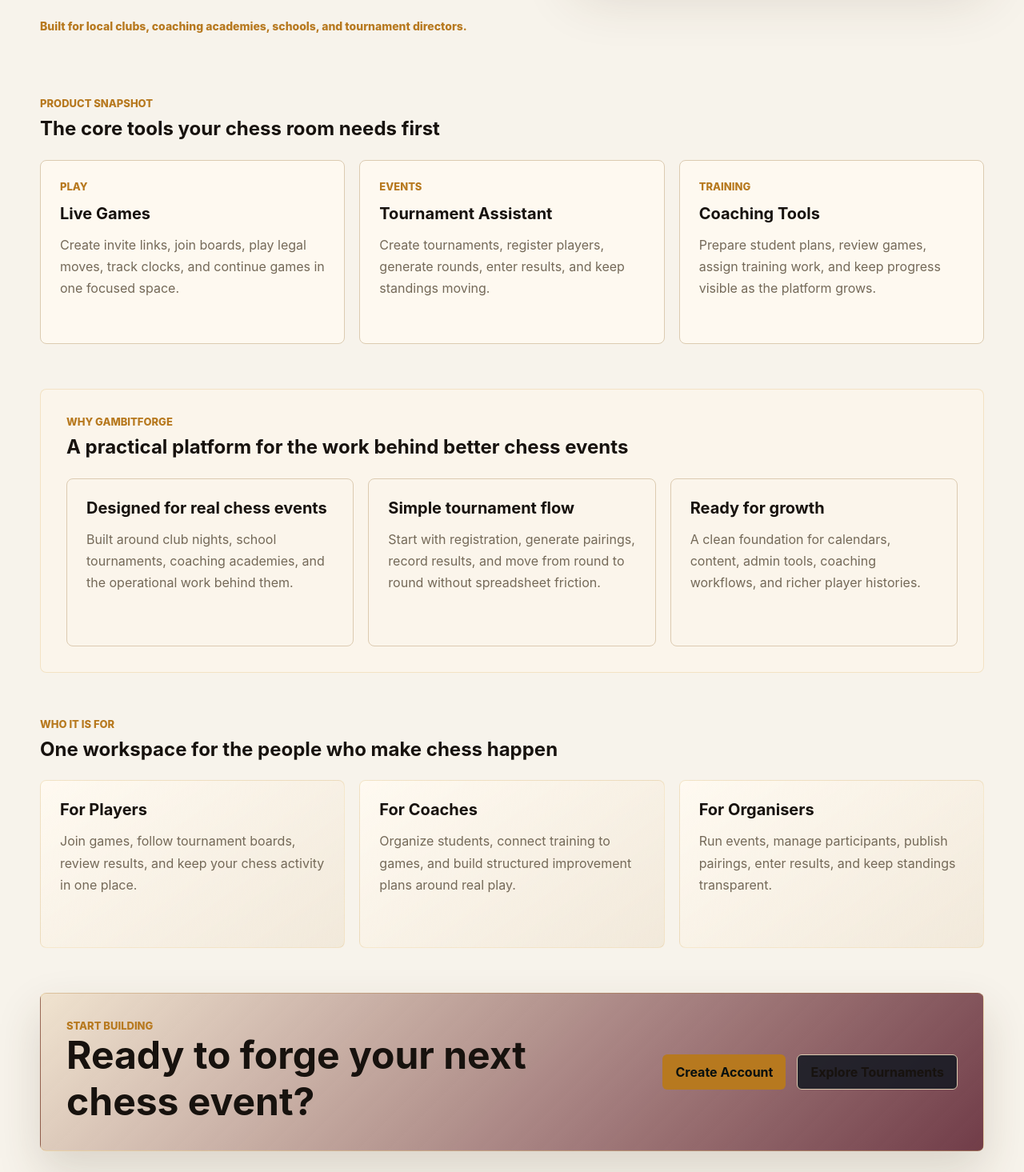
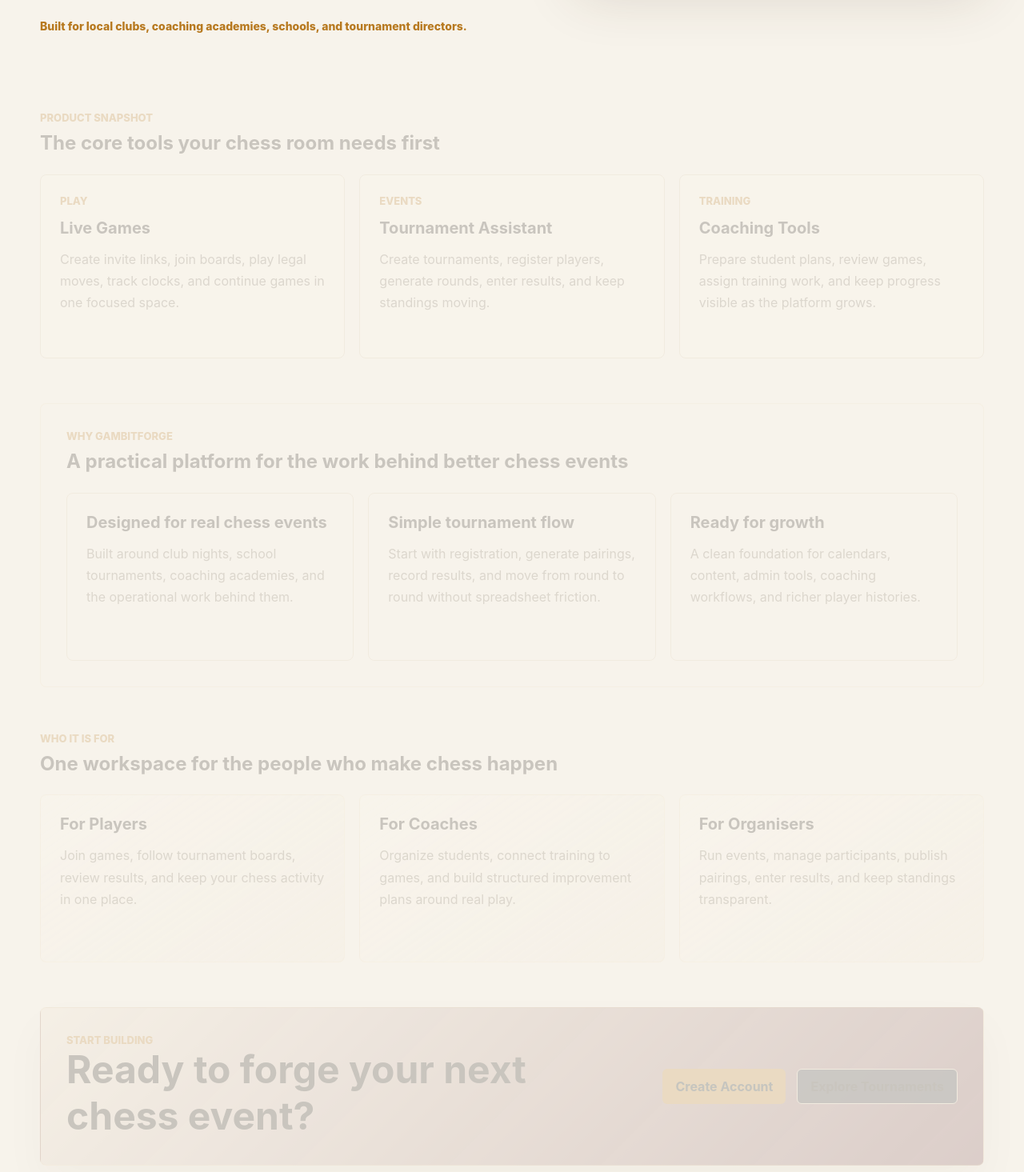
Before and after one commit to Bitolko/gambitforge-web, a Vue app: page / in a window 1280 px wide. Shown: the part 765-2230 px from the top of the page at 80% size. Built offline with nearby package versions, Linux system fonts and the light colour scheme; no server answers.

Commit message:
Add premium UI animations and hover polish

```diff
--- a/src/pages/Home.vue
+++ b/src/pages/Home.vue
@@ -109,7 +109,12 @@
       </div>
 
       <div class="landing-card-grid">
-        <article v-for="card in productCards" :key="card.title" class="landing-card">
+        <article
+          v-for="(card, index) in productCards"
+          :key="card.title"
+          class="landing-card"
+          :class="`stagger-${index + 1}`"
+        >
           <p class="panel-label">{{ card.label }}</p>
           <h3>{{ card.title }}</h3>
           <p>{{ card.description }}</p>
@@ -124,7 +129,12 @@
       </div>
 
       <div class="landing-card-grid">
-        <article v-for="reason in reasons" :key="reason.title" class="landing-card subtle-card">
+        <article
+          v-for="(reason, index) in reasons"
+          :key="reason.title"
+          class="landing-card subtle-card"
+          :class="`stagger-${index + 1}`"
+        >
           <h3>{{ reason.title }}</h3>
           <p>{{ reason.description }}</p>
         </article>
@@ -138,7 +148,12 @@
       </div>
 
       <div class="landing-card-grid">
-        <article v-for="type in userTypes" :key="type.title" class="landing-card audience-card">
+        <article
+          v-for="(type, index) in userTypes"
+          :key="type.title"
+          class="landing-card audience-card"
+          :class="`stagger-${index + 1}`"
+        >
           <h3>{{ type.title }}</h3>
           <p>{{ type.description }}</p>
         </article>
--- a/src/style.css
+++ b/src/style.css
@@ -82,10 +82,18 @@
   font-weight: 700;
   cursor: pointer;
   text-align: center;
+  transition:
+    transform 180ms ease,
+    box-shadow 180ms ease,
+    border-color 180ms ease,
+    background-color 180ms ease,
+    color 180ms ease;
 }
 
 button:hover:not(:disabled) {
   background: var(--accent-hover);
+  box-shadow: 0 10px 28px rgba(22, 163, 148, 0.18);
+  transform: translateY(-1px);
 }
 
 button:disabled {
@@ -203,15 +211,41 @@
 }
 
 .nav-links a {
+  position: relative;
   white-space: nowrap;
   color: var(--text);
   font-size: 14px;
   text-decoration: none;
+  transition:
+    color 180ms ease,
+    text-shadow 180ms ease;
+}
+
+.nav-links a::after {
+  position: absolute;
+  right: 0;
+  bottom: -8px;
+  left: 0;
+  height: 1px;
+  background: linear-gradient(90deg, transparent, var(--gold), transparent);
+  content: '';
+  opacity: 0;
+  transform: scaleX(0.4);
+  transition:
+    opacity 180ms ease,
+    transform 180ms ease;
 }
 
 .nav-links a:hover,
 .nav-links a.router-link-active {
   color: var(--text-strong);
+  text-shadow: 0 0 18px rgba(215, 169, 77, 0.24);
+}
+
+.nav-links a:hover::after,
+.nav-links a.router-link-active::after {
+  opacity: 1;
+  transform: scaleX(1);
 }
 
 .nav-cta,
@@ -377,6 +411,8 @@
 
 .secondary-button:hover:not(:disabled) {
   background: var(--surface-strong);
+  border-color: rgba(215, 169, 77, 0.32);
+  box-shadow: 0 10px 28px var(--shadow);
 }
 
 .dashboard-grid {
@@ -553,6 +589,17 @@
   border: 1px solid var(--line);
   border-radius: 8px;
   background: var(--panel-bg);
+  transition:
+    transform 200ms ease,
+    border-color 200ms ease,
+    box-shadow 200ms ease,
+    background-color 200ms ease;
+}
+
+.game-card:hover {
+  border-color: rgba(215, 169, 77, 0.28);
+  box-shadow: 0 16px 36px var(--shadow);
+  transform: translateY(-2px);
 }
 
 .game-card > div:first-child {
@@ -604,10 +651,18 @@
   font-weight: 700;
   text-decoration: none;
   text-align: center;
+  transition:
+    transform 180ms ease,
+    box-shadow 180ms ease,
+    border-color 180ms ease,
+    background-color 180ms ease,
+    color 180ms ease;
 }
 
 .button-link:hover {
   background: var(--accent-hover);
+  box-shadow: 0 10px 28px rgba(22, 163, 148, 0.18);
+  transform: translateY(-1px);
 }
 
 .text-link {
@@ -820,6 +875,7 @@
 
 .hero-primary:hover {
   background: #efc565;
+  box-shadow: 0 14px 34px rgba(215, 169, 77, 0.22);
 }
 
 .secondary-link {
@@ -830,6 +886,8 @@
 
 .secondary-link:hover {
   background: var(--surface-strong);
+  border-color: rgba(215, 169, 77, 0.32);
+  box-shadow: 0 12px 32px var(--shadow);
 }
 
 .hero-board {
@@ -842,6 +900,7 @@
     linear-gradient(145deg, rgba(215, 169, 77, 0.12), rgba(18, 24, 33, 0.72)),
     var(--panel-bg);
   box-shadow: 0 28px 70px var(--shadow);
+  animation: premiumRise 700ms ease both;
 }
 
 .hero-logo-panel {
@@ -853,6 +912,7 @@
   border: 1px solid var(--line);
   border-radius: 8px;
   background: rgba(9, 11, 15, 0.36);
+  animation: premiumRise 760ms ease both;
 }
 
 .hero-logo-frame {
@@ -905,6 +965,25 @@
   border: 1px solid var(--line);
   border-radius: 8px;
   background: var(--surface-soft);
+  animation: premiumRise 760ms ease both;
+  transition:
+    transform 200ms ease,
+    border-color 200ms ease,
+    box-shadow 200ms ease;
+}
+
+.hero-snapshot-grid article:hover {
+  border-color: rgba(215, 169, 77, 0.32);
+  box-shadow: 0 14px 34px var(--shadow);
+  transform: translateY(-2px);
+}
+
+.hero-snapshot-grid article:nth-child(2) {
+  animation-delay: 90ms;
+}
+
+.hero-snapshot-grid article:nth-child(3) {
+  animation-delay: 160ms;
 }
 
 .hero-snapshot-grid article:first-child {
@@ -920,6 +999,9 @@
 
 .landing-section {
   margin-top: 56px;
+  animation: sectionReveal linear both;
+  animation-range: entry 8% cover 26%;
+  animation-timeline: view();
 }
 
 .section-kicker {
@@ -949,6 +1031,20 @@
   border: 1px solid var(--line);
   border-radius: 8px;
   background: var(--panel-bg);
+  animation: premiumRise 640ms ease both;
+  transition:
+    transform 220ms ease,
+    border-color 220ms ease,
+    box-shadow 220ms ease,
+    background-color 220ms ease;
+}
+
+.landing-card:hover,
+.platform-feature-card:hover,
+.admin-stat-card:hover {
+  border-color: rgba(215, 169, 77, 0.34);
+  box-shadow: 0 22px 48px var(--shadow);
+  transform: translateY(-4px);
 }
 
 .landing-card p:last-child {
@@ -985,6 +1081,9 @@
   border-radius: 8px;
   background: linear-gradient(135deg, var(--surface-strong), rgba(91, 30, 45, 0.86));
   box-shadow: 0 24px 56px var(--shadow);
+  animation: sectionReveal linear both;
+  animation-range: entry 8% cover 28%;
+  animation-timeline: view();
 }
 
 .final-cta-section h2 {
@@ -1037,6 +1136,10 @@
   border-radius: 8px;
   background: linear-gradient(145deg, var(--panel-bg), rgba(183, 121, 31, 0.1));
   box-shadow: 0 20px 45px var(--shadow);
+  transition:
+    transform 220ms ease,
+    border-color 220ms ease,
+    box-shadow 220ms ease;
 }
 
 .platform-feature-card p {
@@ -1060,6 +1163,38 @@
   font-size: 12px;
   font-weight: 900;
   text-transform: uppercase;
+}
+
+.stagger-2 {
+  animation-delay: 90ms;
+}
+
+.stagger-3 {
+  animation-delay: 180ms;
+}
+
+@keyframes premiumRise {
+  from {
+    opacity: 0;
+    transform: translateY(14px);
+  }
+
+  to {
+    opacity: 1;
+    transform: translateY(0);
+  }
+}
+
+@keyframes sectionReveal {
+  from {
+    opacity: 0.2;
+    transform: translateY(18px);
+  }
+
+  to {
+    opacity: 1;
+    transform: translateY(0);
+  }
 }
 
 .not-found-page {
@@ -1167,6 +1302,12 @@
     justify-content: flex-start;
     width: 100%;
     padding: 12px;
+  }
+
+  .nav-links a::after {
+    bottom: 6px;
+    right: 12px;
+    left: 12px;
   }
 
   .theme-toggle {
@@ -1309,3 +1450,19 @@
     padding: 24px;
   }
 }
+
+@media (prefers-reduced-motion: reduce) {
+  *,
+  *::before,
+  *::after {
+    animation-duration: 1ms !important;
+    animation-iteration-count: 1 !important;
+    scroll-behavior: auto !important;
+    transition-duration: 1ms !important;
+  }
+
+  .landing-section,
+  .final-cta-section {
+    animation: none;
+  }
+}
```
